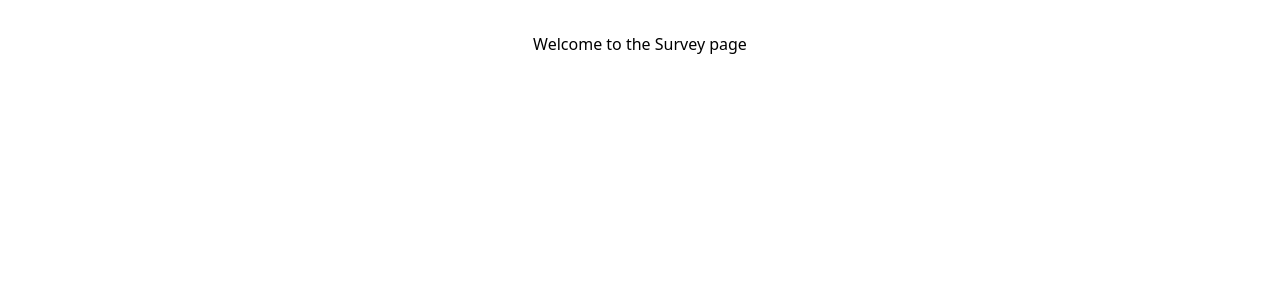
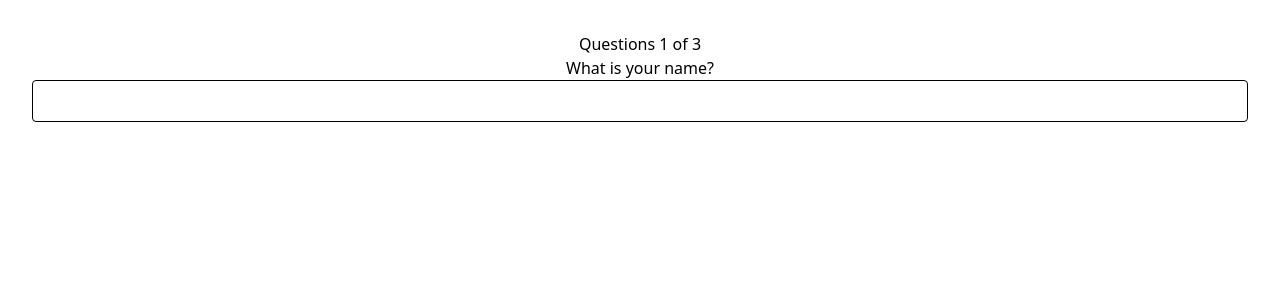
Before and after one commit to tnikhilchowdary/questions-navigation, a React (Vite) app in the folder questions-navigation/: page / in a window 1280 px wide. Shown: the top 300 px of the page. Built offline with nearby package versions, Linux system fonts and the light colour scheme.

Commit message:
Displaying only one questions!

```diff
--- a/questions-navigation/src/Questionsform.tsx
+++ b/questions-navigation/src/Questionsform.tsx
@@ -1,35 +1,11 @@
-import React, {useState} from "react";
-
-const questions = [
-    {label:"What is your name?", name:"name", type:"text"},
-    {label:"What is your age?", name:"age", type:"number"},
-    {label:"Where do you live", name:"location", type:"text"},
-];
+import React from "react";
 
 export default function Questionsform(){
-    const [currentStep, setCurrentStep] = useState(0);
-
-    const handleNext = () => {
-        if(currentStep < questions.length -1){
-            setCurrentStep(currentStep + 1)
-        }
-    }
-
-    const handlePrev = () => {
-        if(currentStep > 0){
-            setCurrentStep(currentStep - 1);
-        }
-    }
-
-    return(
-        <div>
-            <h1>Welcome to the Survey page</h1>
-            <div>
-                <input
-                type={questions.type}
-
-                />
-            </div>
-        </div>
-    )
+  return(
+    <div>
+      <h1>Questions 1 of 3</h1>
+      <label>What is your name?</label>
+      <input type="text" className="w-full border p-2 rounded"/>
+    </div>
+  )
 }
```
